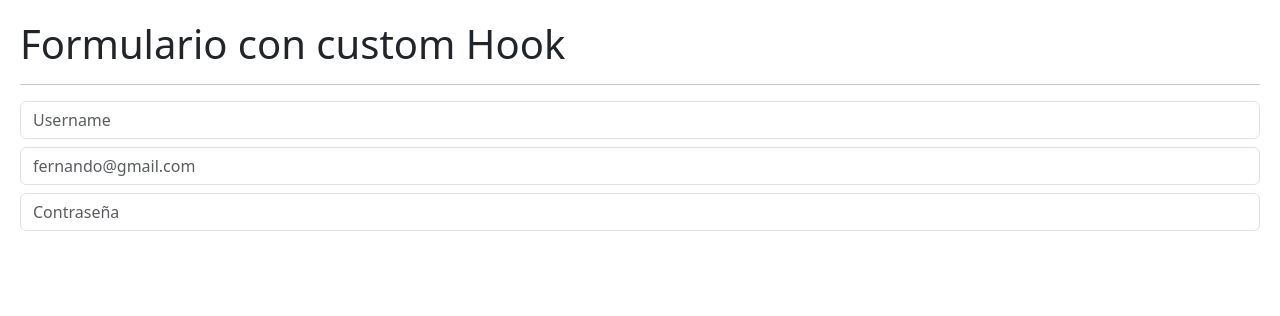
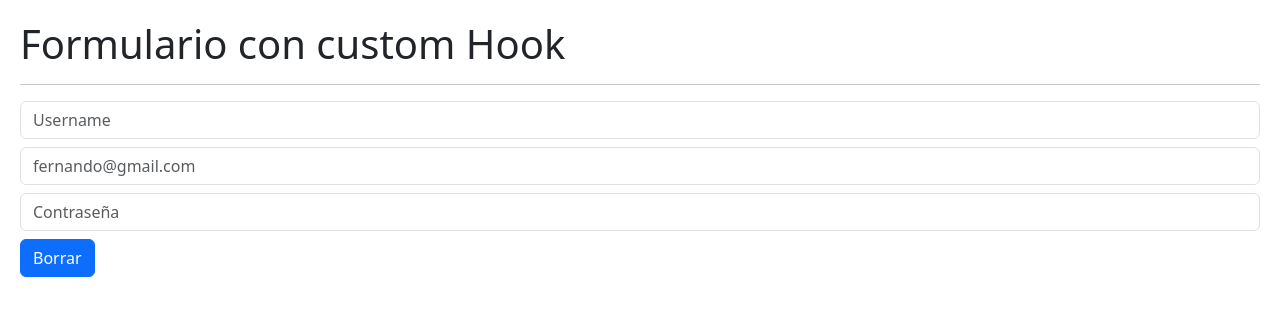
Before and after one commit to fernando258258/HooksAppProyecto, a React (Vite) app: page / in a window 1280 px wide. Shown: the top 316 px of the page. Built offline with nearby package versions, Linux system fonts and the light colour scheme.

Commit message:
Tarea - Implementar funcionalidad de reset

```diff
--- a/src/02-useEffect/FormWithCustomHook.jsx
+++ b/src/02-useEffect/FormWithCustomHook.jsx
@@ -2,7 +2,7 @@
 import { useForm } from "../hook/useForm";
 
 export const FormWithCustomHook = () => {
-  const { formState, onInputChange } = useForm({
+  const { formState, onInputChange, onResetForm } = useForm({
     username: "",
     email: "",
     password: "",
@@ -38,6 +38,10 @@
         value={password}
         onChange={onInputChange}
       />
+
+      <button onClick={onResetForm} className="btn btn-primary mt-2">
+        Borrar
+      </button>
     </>
   );
 };
--- a/src/hook/useForm.js
+++ b/src/hook/useForm.js
@@ -2,6 +2,10 @@
 
 export const useForm = (initialForm = {}) => {
   const [formState, setFormState] = useState(initialForm);
+
+  const onResetForm = () => {
+    setFormState(initialForm);
+  };
 
   const onInputChange = ({ target }) => {
     const { name, value } = target;
@@ -13,5 +17,6 @@
   return {
     formState,
     onInputChange,
+    onResetForm,
   };
 };
```
